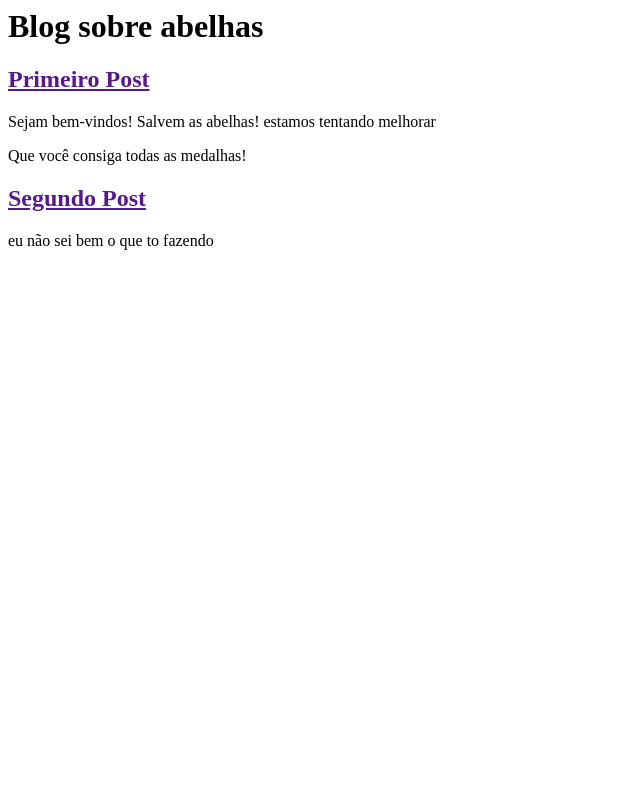
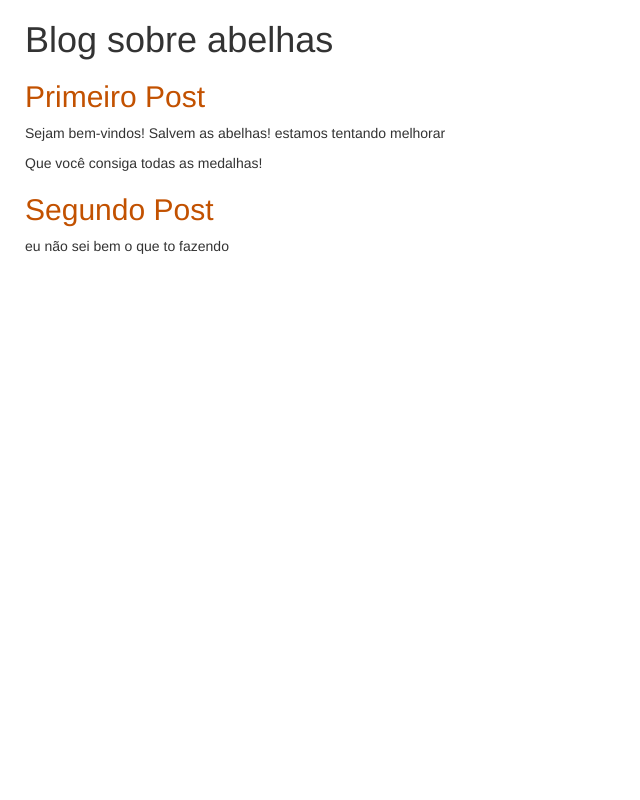
Before and after one commit to AnniProvietti/my-first-blog, a Django app: page / in a window 1280 px wide. Shown: the whole page, without its empty margins (0-640 px from the left). Run offline with Django 3.2, Linux system fonts and the light colour scheme; data that the repository does not hold is empty; some libraries are stand-ins or nearby versions.

Commit message:
bolg.css

```diff
--- /dev/null
+++ b/blog/static/css/blog.css
@@ -0,0 +1,6 @@
+h1 a, h2 a {
+     color: #C25100;
+}
+body {
+    padding-left: 25px;
+}
--- a/blog/templates/blog/post_list.html
+++ b/blog/templates/blog/post_list.html
@@ -1,5 +1,9 @@
+{% load static %}
 <html>
     <head>
+        <link rel="stylesheet" href="//maxcdn.bootstrapcdn.com/bootstrap/3.2.0/css/bootstrap.min.css">
+        <link rel="stylesheet" href="//maxcdn.bootstrapcdn.com/bootstrap/3.2.0/css/bootstrap-theme.min.css">
+        <link rel="stylesheet" href="{% static 'css/blog.css' %}">
         <title>Abelhas </title>
     </head>
     <body>
```
